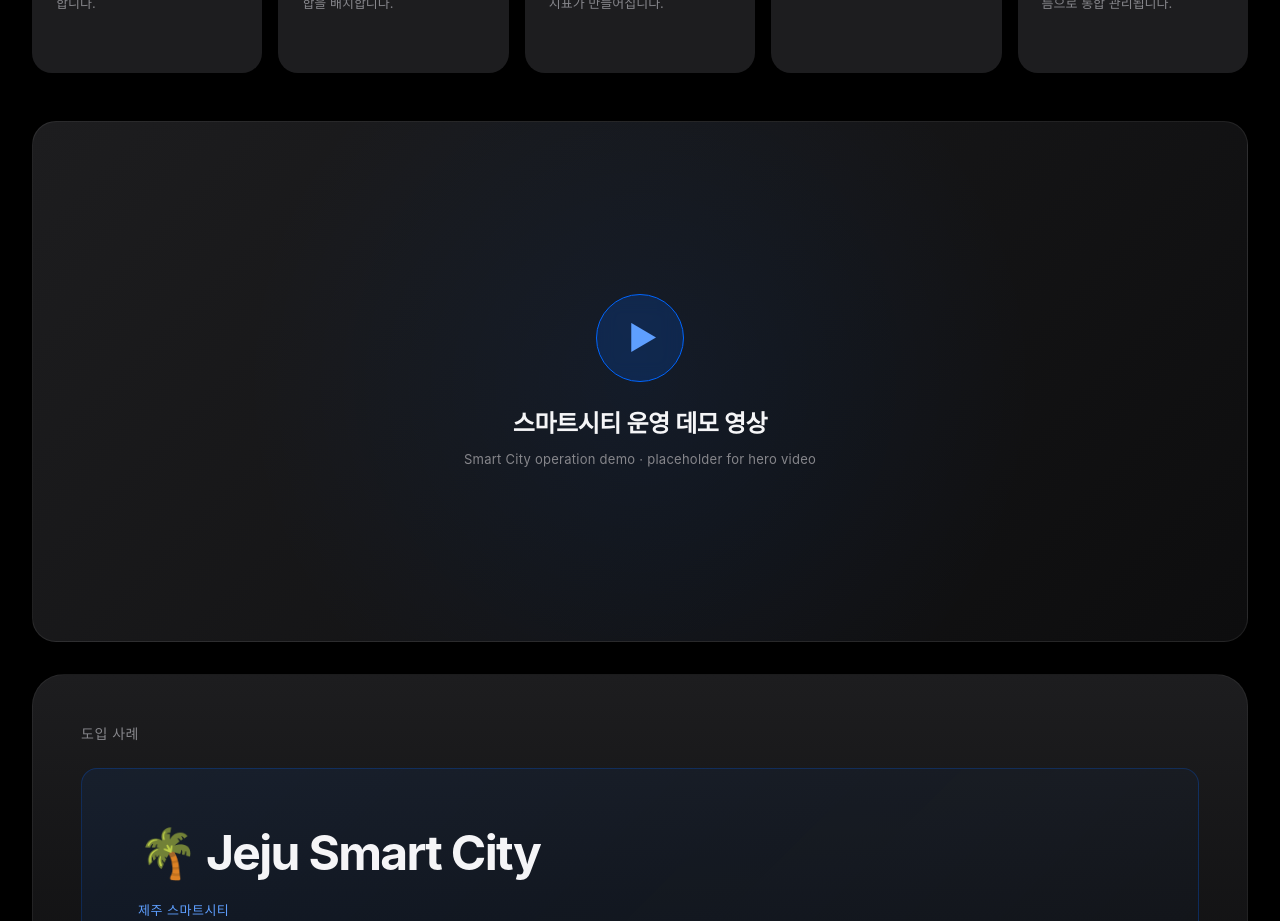
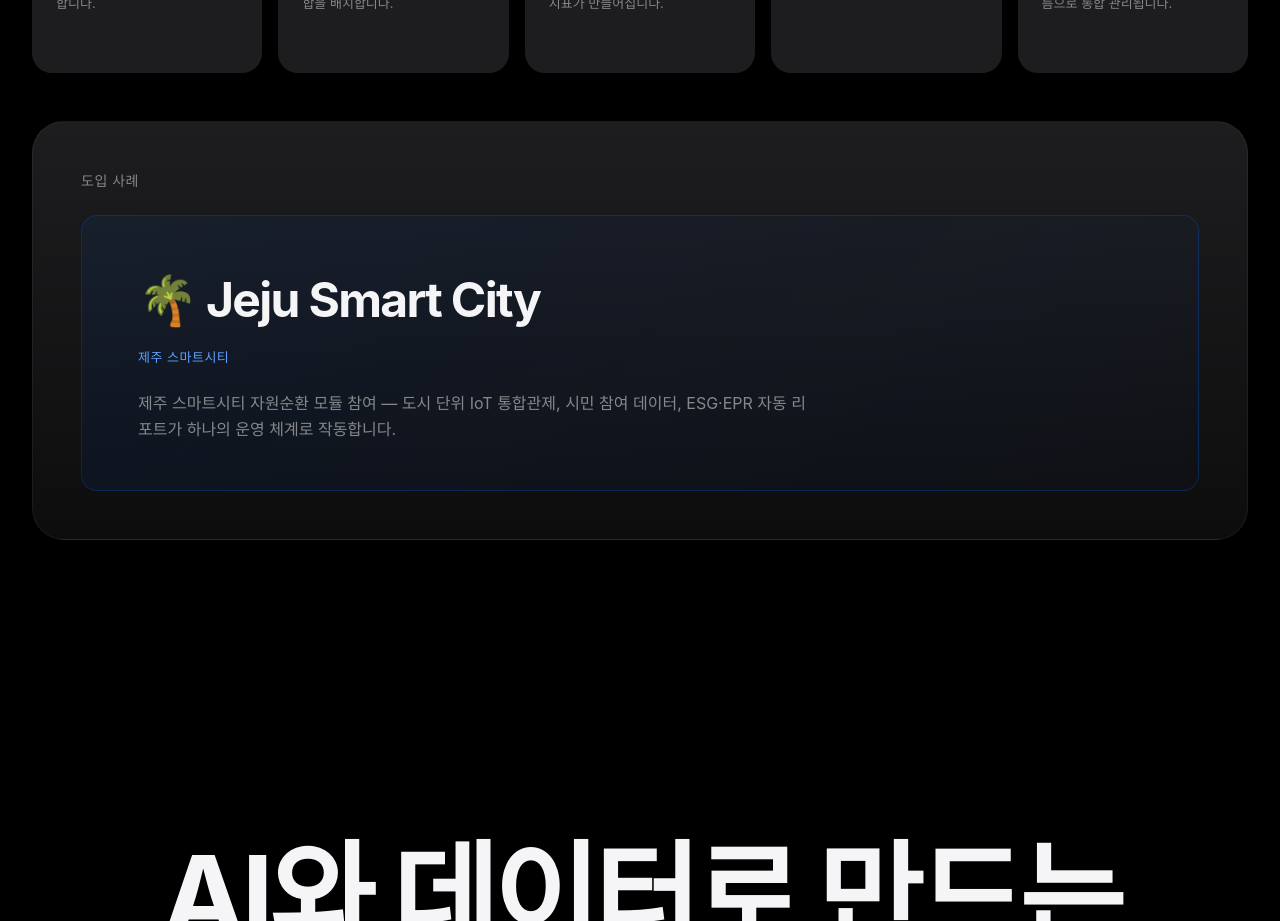
Before and after one commit to oyster-able/oysterable-com, a Next.js app: page / in a window 1280 px wide. Shown: the part 10400-11321 px from the top of the page. Built offline with nearby package versions, Linux system fonts and the light colour scheme; a web font is replaced by a local one.

Commit message:
remove(smart-city): drop demo video placeholder per spec

```diff
--- a/app/page.tsx
+++ b/app/page.tsx
@@ -538,14 +538,6 @@ export default function Page() {
           ))}
         </div>
 
-        <div className="sc-video reveal">
-          <div className="sc-video__placeholder">
-            <div className="sc-video__icon">▶</div>
-            <div className="sc-video__title">{t("sc.v.t")}</div>
-            <div className="sc-video__sub">{t("sc.v.s")}</div>
-          </div>
-        </div>
-
         <div className="sc-cities reveal">
           <div className="sc-cities__title">{t("sc.cities.t")}</div>
           <div className="sc-cities__grid sc-cities__grid--single">
```
